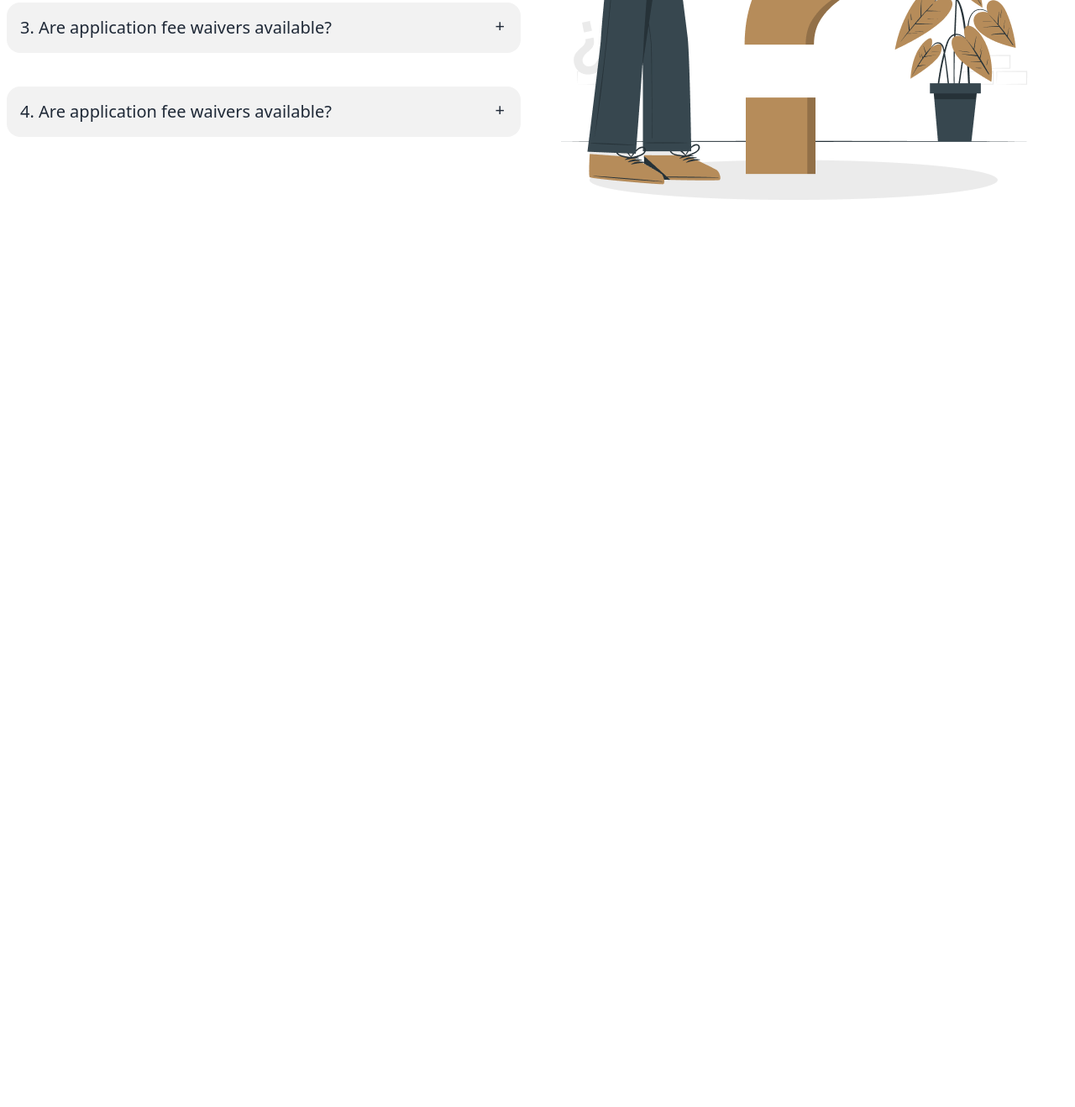
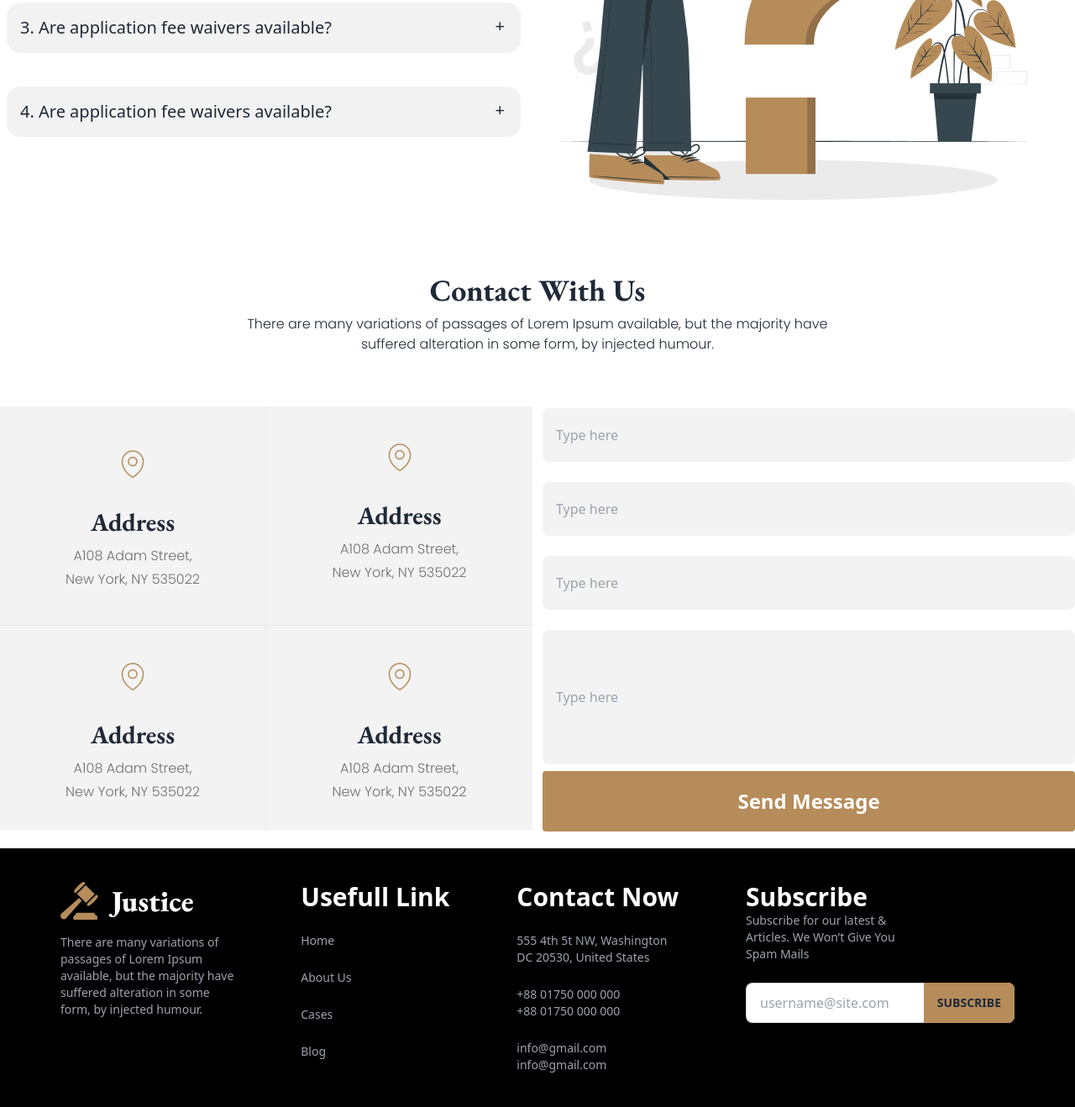
Before and after one commit to mdamirulislam/legal-solution, a plain HTML site: page index.html in a window 1280 px wide. Shown: the part 3372-4690 px from the top of the page at 84% size. Before the commit the page ends 3690 px from the top, so only its background shows below. Drawn offline with nearby package versions, Linux system fonts and the light colour scheme.

Commit message:
half done

```diff
--- a/index.html
+++ b/index.html
@@ -40,8 +40,8 @@
     <title>LegalSolution</title>
 </head>
 
-<body class="max-w-7xl mx-auto">
-    <header>
+<body>
+    <header  class="max-w-7xl mx-auto">
         <!-- navBar -->
         <div class="navbar bg-base-100 py-10">
             <div class="navbar-start">
@@ -92,7 +92,7 @@
             </div>
         </div>
     </header>
-    <main>
+    <main  class="max-w-7xl mx-auto">
         <!-- The Legal Practice Area Cards -->
 <div>
     <div class="p-2 mt-20">
@@ -271,7 +271,107 @@
       </div>
     </div>
 </div>
+<!-- contract us -->
+<div>
+  <h3 class="text-4xl p-2 font-bold custom-font text-center mt-10">Contact With Us</h3>
+  <p class="custom-font-two text-center mb-10">There are many variations of passages of Lorem Ipsum available, but the majority have <br>    suffered alteration in some form, by injected humour.</p>
+  <div class="flex flex-col lg:flex-row items-center justify-center gap-3">
+    <div class="flex-1 max-h-[570px] mb-10 lg:mb-0">
+     <div class="grid grid-cols-1 lg:grid-cols-2">
+      <div class="card py-2 border-e border-b bg-[#F3F3F3] rounded-none">
+        <figure class="px-10 pt-10">
+          <img src="./images/location.png" alt="Shoes" class="rounded-xl" />
+        </figure>
+        <div class="card-body items-center text-center">
+          <h2 class="card-title custom-font text-3xl font-bold">Address</h2>
+          <p class="custom-font-two leading-7 text-[#707070]">A108 Adam Street, <br>
+            New York, NY 535022</p>
+        </div>
+      </div>
+      <div class="card border-b bg-[#F3F3F3] rounded-none">
+        <figure class="px-10 pt-10">
+          <img src="./images/location.png" alt="Shoes" class="rounded-xl" />
+        </figure>
+        <div class="card-body items-center text-center">
+          <h2 class="card-title custom-font text-3xl font-bold">Address</h2>
+          <p class="custom-font-two leading-7 text-[#707070]">A108 Adam Street, <br>
+            New York, NY 535022</p>
+        </div>
+      </div>
+      <div class="card border-e bg-[#F3F3F3] rounded-none">
+        <figure class="px-10 pt-10">
+          <img src="./images/location.png" alt="Shoes" class="rounded-xl" />
+        </figure>
+        <div class="card-body items-center text-center">
+          <h2 class="card-title custom-font text-3xl font-bold">Address</h2>
+          <p class="custom-font-two leading-7 text-[#707070]">A108 Adam Street, <br>
+            New York, NY 535022</p>
+        </div>
+      </div>
+      <div class="card bg-[#F3F3F3] rounded-none">
+        <figure class="px-10 pt-10">
+          <img src="./images/location.png" alt="Shoes" class="rounded-xl" />
+        </figure>
+        <div class="card-body items-center text-center">
+          <h2 class="card-title custom-font text-3xl font-bold">Address</h2>
+          <p class="custom-font-two leading-7 text-[#707070]">A108 Adam Street, <br>
+            New York, NY 535022</p>
+        </div>
+      </div>
+     </div>
+    </div>
+    <div class="flex-1 max-h-[570px] mt-96 lg:mt-0 mb-5">
+      <input type="text" placeholder="Type here" class=" mt-6 py-8 input bg-[#F3F3F3] border-none  input-bordered w-full " />
+      <input type="text" placeholder="Type here" class=" mt-6 py-8 input bg-[#F3F3F3] border-none  input-bordered w-full" />
+      <input type="text" placeholder="Type here" class=" mt-6 py-8 input bg-[#F3F3F3] border-none  input-bordered w-full" />
+      <input type="text" placeholder="Type here" class=" mt-6 h-[160px] bg-[#F3F3F3] border-none input input-bordered w-full" />
+      <br>
+      <button class=" mt-2  p-5 w-full rounded bg-primary-color text-white text-2xl font-bold">Send Message</button>
+
+    </div>
+  </div>
+</div>
     </main>
+    <footer class="footer justify-around p-10 bg-black text-white text-base-content">
+      <div class="space-y-2">
+
+        <a class="link link-hover"><img src="/images/logo.png" alt=""></a>
+
+        <a class="link link-hover space-y-4 text-gray-400 mt-10">There are many variations of <br>
+           passages of Lorem Ipsum <br> available, but the majority have <br> suffered alteration in some <br> form, by injected humour.</a>
+      </div>
+      <div class="space-y-4 text-gray-400">
+
+        <a class="link link-hover text-3xl text-white font-bold">Usefull Link</a>
+        <a class="link link-hover">Home</a>
+        <a class="link link-hover">About Us</a>
+        <a class="link link-hover">Cases</a>
+        <a class="link link-hover">Blog</a>
+      </div>
+      <div class="space-y-4 text-gray-400">
+        <a class="link link-hover text-3xl text-white font-bold ">Contact Now</a>
+        <a class="link link-hover">555 4th 5t NW, Washington <br>
+          DC 20530, United States</a>
+        <a class="link link-hover">+88 01750 000 000 <br>
+          +88 01750 000 000</a>
+        <a class="link link-hover">info@gmail.com <br>
+          info@gmail.com</a>
+      </div>
+      <div>
+        <div class="form-control w-80 ">
+          <label class="">
+            <a class="link link-hover text-3xl text-white font-bold">Subscribe</a> <br>
+            <a class="link link-hover text-gray-400">Subscribe for our latest & <br> Articles. We Won’t Give You
+              <br> Spam Mails</a>
+
+          </label>
+          <div class="relative mt-6">
+            <input type="text" placeholder="username@site.com" class="input input-bordered w-full pr-16" />
+            <button class="btn border-none bg-primary-color absolute top-0 right-0 rounded-l-none">Subscribe</button>
+          </div>
+        </div>
+      </div>
+    </footer>
 </body>
 
 </html>
```
